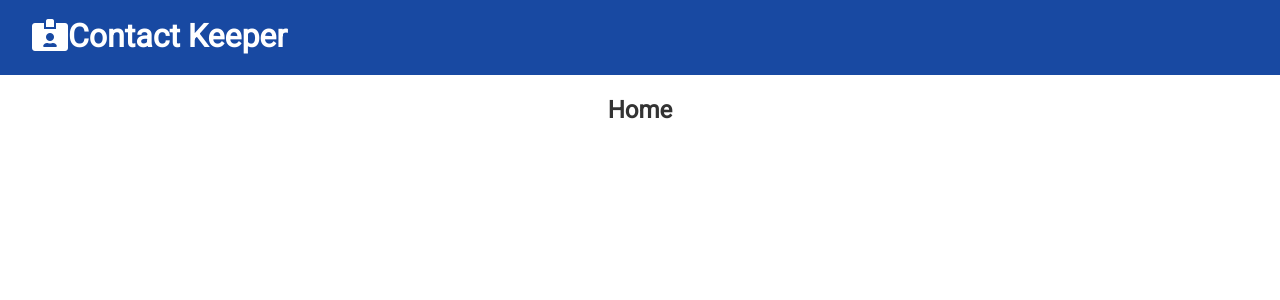
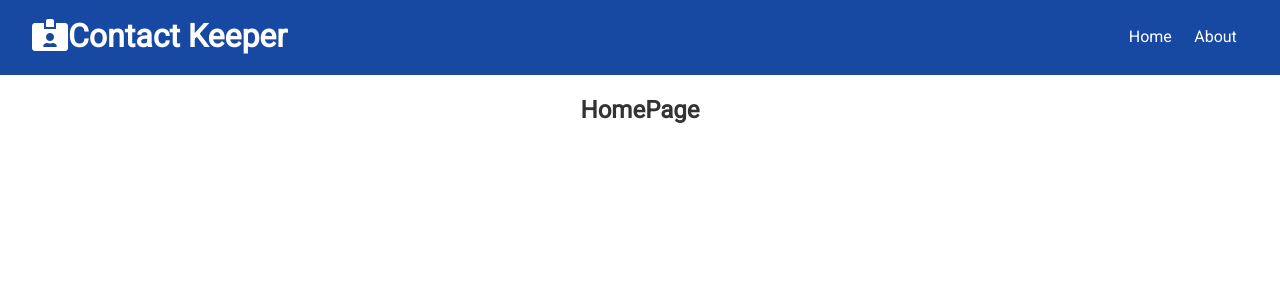
Before and after one commit to cdsalty/MERN_ContactManager, a React (Create React App) app in the folder client/: page / in a window 1280 px wide. Shown: the top 300 px of the page. Built offline with nearby package versions, Linux system fonts and the light colour scheme.

Commit message:
front-end router with home and about functional

```diff
--- a/client/src/App.js
+++ b/client/src/App.js
@@ -13,7 +13,6 @@
 				<Navbar />
 				<div className='container'>
 					<Switch>
-						{/* Temp setup until I create the Home and About page */}
 						<Route exact path='/' component={Home} />
 						<Route exact path='/about' component={About} />
 					</Switch>
--- a/client/src/components/layout/Navbar.js
+++ b/client/src/components/layout/Navbar.js
@@ -1,5 +1,6 @@
 import React from "react";
 import PropTypes from "prop-types";
+import {Link} from "react-router-dom";
 
 const Navbar = ({title, icon}) => {
 	return (
@@ -8,6 +9,14 @@
 				<i className={icon} />
 				{title}
 			</h1>
+			<ul>
+				<li>
+					<Link to='/'>Home</Link>
+				</li>
+				<li>
+					<Link to='/about'>About</Link>
+				</li>
+			</ul>
 		</div>
 	);
 };
--- a/client/src/components/pages/About.js
+++ b/client/src/components/pages/About.js
@@ -15,3 +15,5 @@
 };
 
 export default About;
+
+// http://localhost:3000/about
--- a/client/src/components/pages/Home.js
+++ b/client/src/components/pages/Home.js
@@ -3,11 +3,11 @@
 const Home = () => {
 	return (
 		<div>
-			<h2>Home</h2>
+			<h2>HomePage</h2>
 		</div>
 	);
 };
 
 export default Home;
 
-// http://localhost:3000/about
+// http://localhost:3000
```
